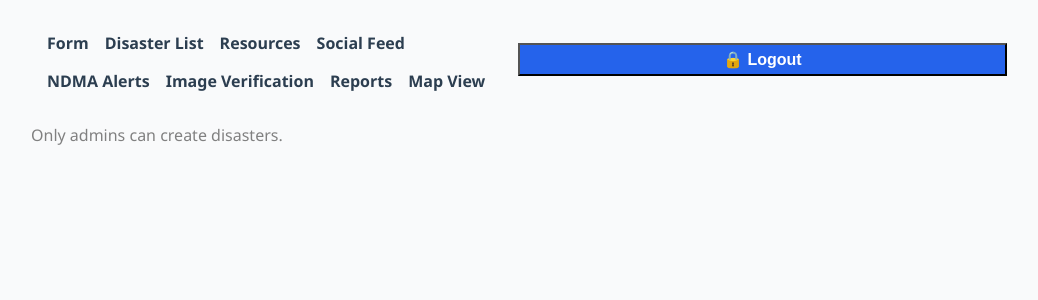
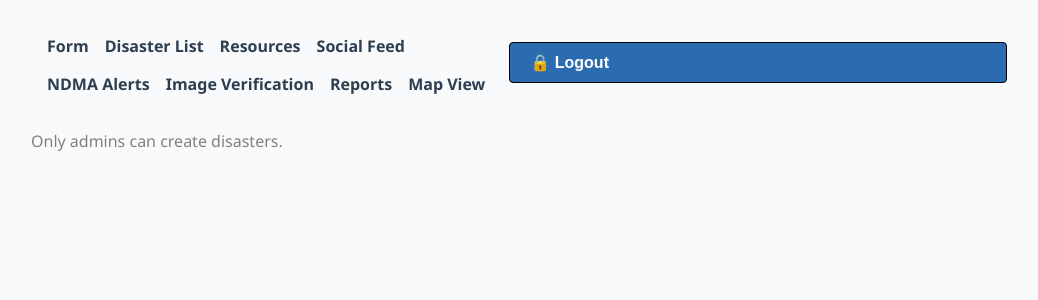
Before and after one commit to ABW1729/Disaster-Management-System, a React (Vite) app in the folder disaster-dashboard/: page /dashboard in a window 1280 px wide. Shown: the top 300 px of the page, without its empty margins (109-1147 px from the left). Built offline with nearby package versions, Linux system fonts and the light colour scheme; no server answers.

Commit message:
Update style.css

```diff
--- a/disaster-dashboard/src/style.css
+++ b/disaster-dashboard/src/style.css
@@ -43,7 +43,30 @@ button {
   font-size: 16px;
   margin-bottom:15px;
   margin-top:10px;
+  border: 1px solid black;
+  border-radius: 4px;
 }
+
+.logout-button {
+  background-color: #2b6cb0;
+  color: white;
+  padding: 10px 20px;
+  border: 1px solid black;
+  border-radius: 4px;
+  cursor: pointer;
+  font-size: 1rem;
+  font-weight: bold;
+  text-decoration: none;
+  display: flex;
+  align-items: center;
+  gap: 8px;
+  transition: background-color 0.2s ease, border-color 0.2s ease;
+}
+
+.logout-button:hover {
+  background-color: #1a4c80;
+}
+
 
 .card {
   background: white;
```
